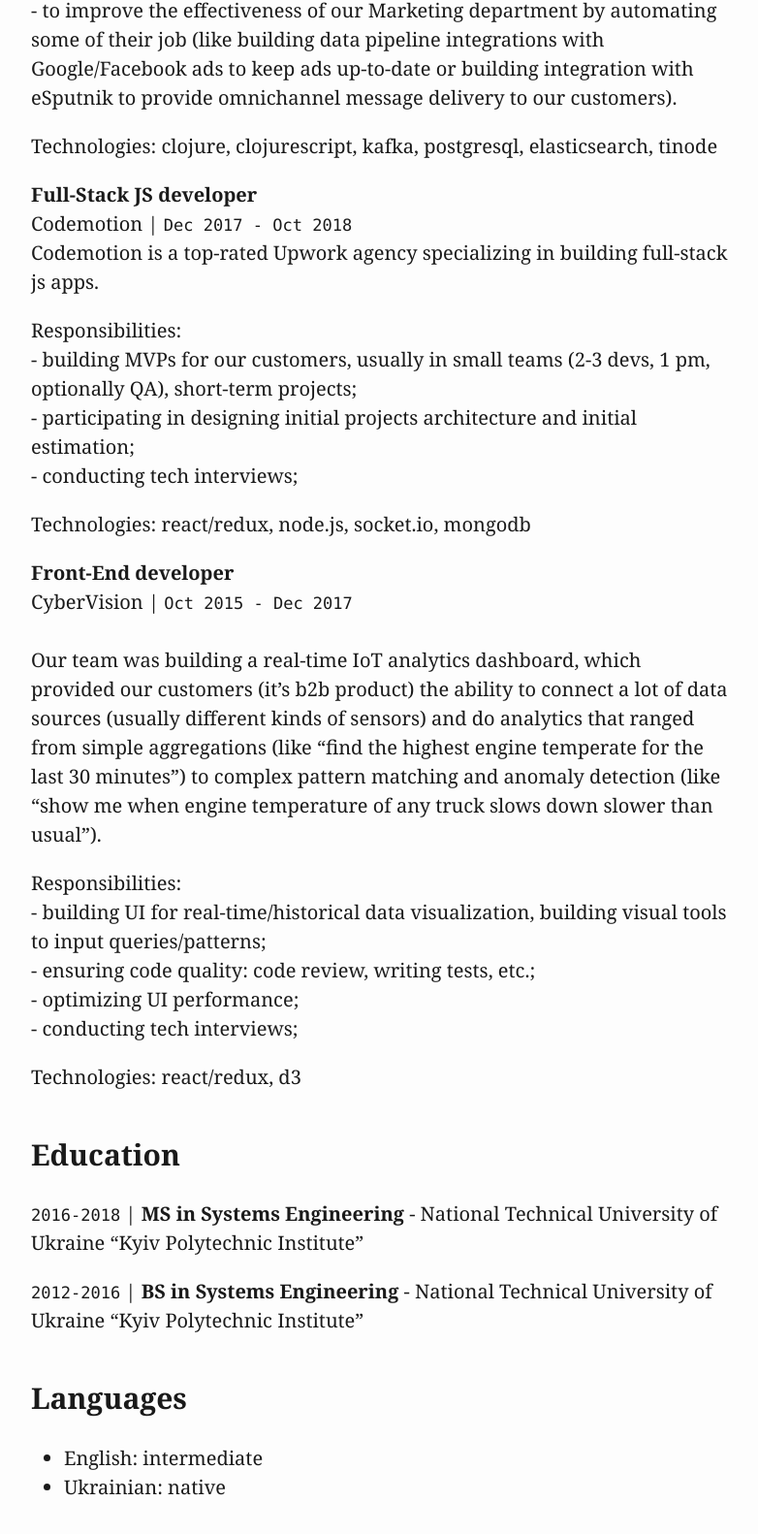
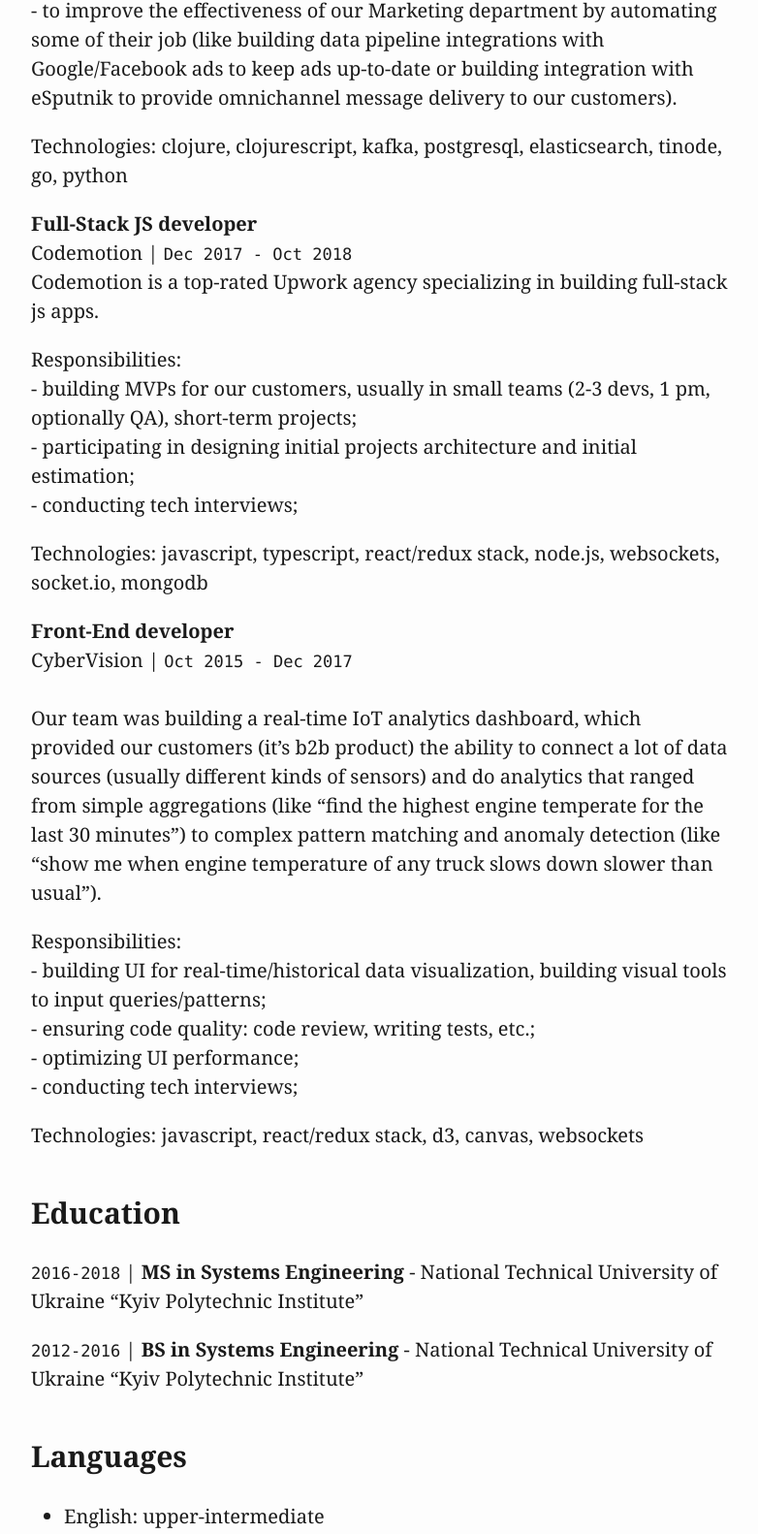
Before and after one commit to lavgl/cv, a plain HTML site: page out/index.html in a window 1280 px wide. Shown: the part 1049-2631 px from the top of the page at 97% size, without its empty margins (248-1030 px from the left). Drawn offline with Linux system fonts and the light colour scheme.

Commit message:
add watch task. adjust technology stacks

```diff
--- a/out/index.html
+++ b/out/index.html
@@ -60,7 +60,7 @@ some of their job (like building data pipeline integrations with
 Google/Facebook ads to keep ads up-to-date or building integration with
 eSputnik to provide omnichannel message delivery to our customers).</p>
 <p>Technologies: clojure, clojurescript, kafka, postgresql,
-elasticsearch, tinode</p>
+elasticsearch, tinode, go, python</p>
 <p><strong>Full-Stack JS developer</strong><br />
 Codemotion | <code>Dec 2017 - Oct 2018</code><br />
 Codemotion is a top-rated Upwork agency specializing in building
@@ -71,7 +71,8 @@ pm, optionally QA), short-term projects;<br />
 - participating in designing initial projects architecture and initial
 estimation;<br />
 - conducting tech interviews;</p>
-<p>Technologies: react/redux, node.js, socket.io, mongodb</p>
+<p>Technologies: javascript, typescript, react/redux stack, node.js,
+websockets, socket.io, mongodb</p>
 <p><strong>Front-End developer</strong><br />
 CyberVision | <code>Oct 2015 - Dec 2017</code><br />
 <br> Our team was building a real-time IoT analytics dashboard, which
@@ -87,7 +88,8 @@ visual tools to input queries/patterns;<br />
 - ensuring code quality: code review, writing tests, etc.;<br />
 - optimizing UI performance;<br />
 - conducting tech interviews;</p>
-<p>Technologies: react/redux, d3</p>
+<p>Technologies: javascript, react/redux stack, d3, canvas,
+websockets</p>
 <h2 id="education">Education</h2>
 <p><code>2016-2018</code> | <strong>MS in Systems Engineering</strong> -
 National Technical University of Ukraine “Kyiv Polytechnic
@@ -97,7 +99,7 @@ National Technical University of Ukraine “Kyiv Polytechnic
 Institute”</p>
 <h2 id="languages">Languages</h2>
 <ul>
-<li>English: intermediate</li>
+<li>English: upper-intermediate</li>
 <li>Ukrainian: native</li>
 </ul>
 <p><br> Last updated: August 2022</p>
```
Also changed, not shown: 2 other files.
